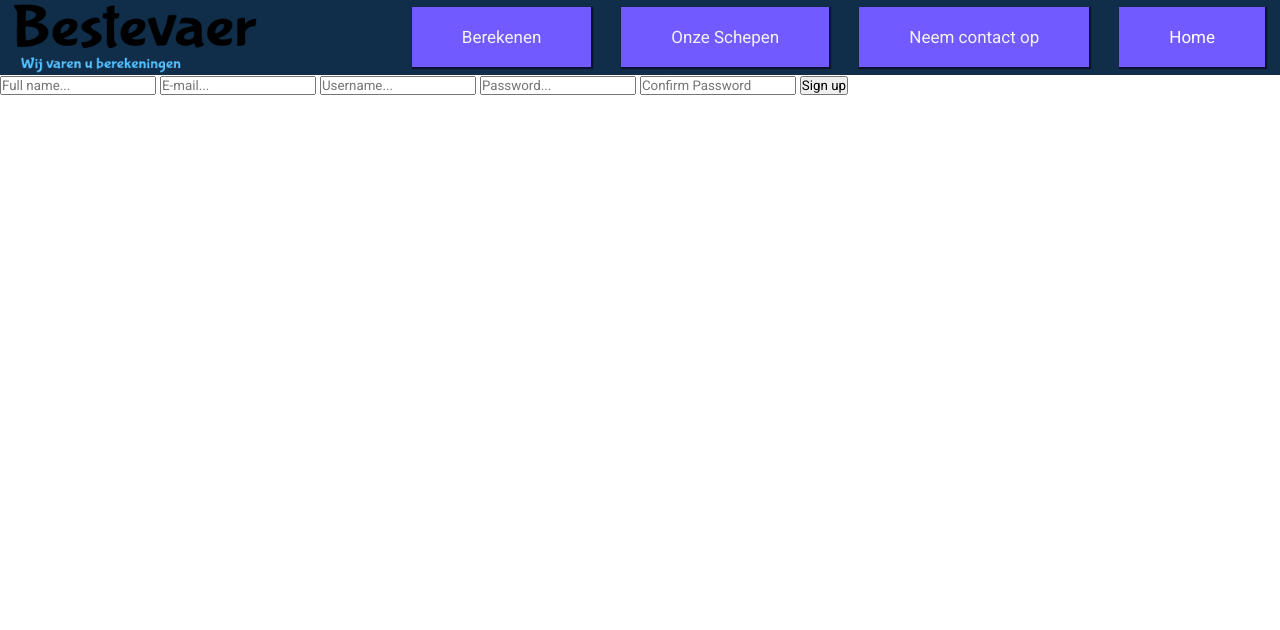
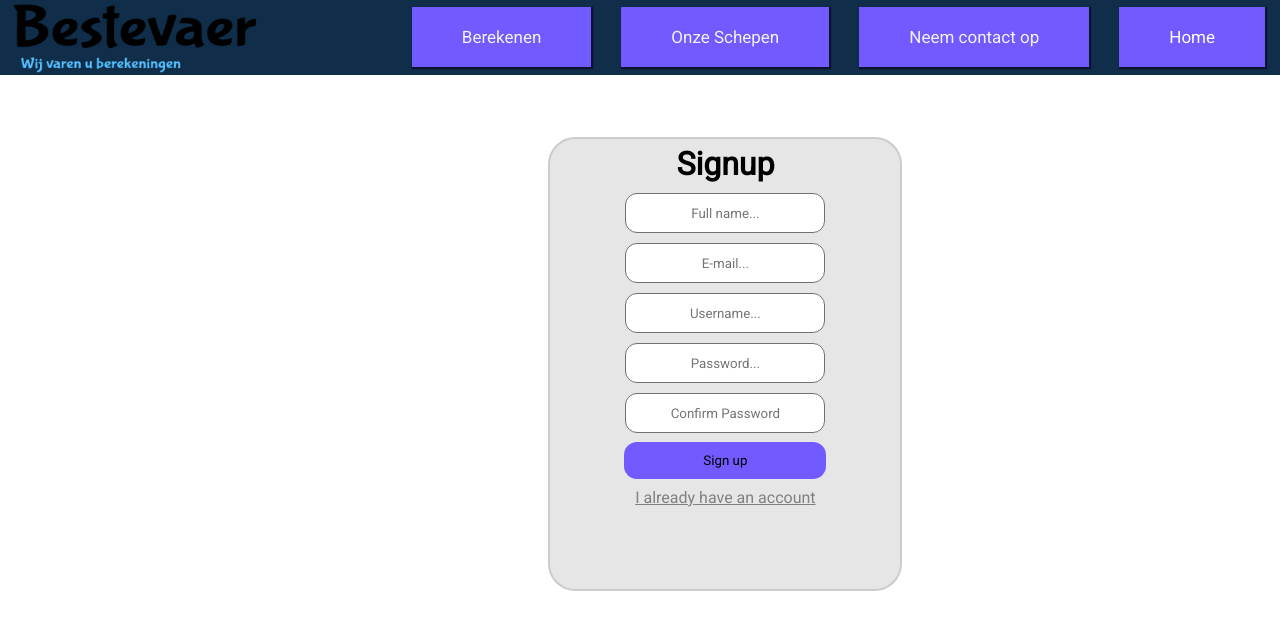
Before and after one commit to BoostioAaron/Bestevaer-Project, a PHP site: page /signup.php in a window 1280 px wide. Shown: the top 630 px of the page. Run offline with PHP 8.4, Linux system fonts and the light colour scheme; a user stored in the database is signed in; some libraries are stand-ins or nearby versions.

Commit message:
Login systeem style. v0.2

```diff
--- a/css/style.css
+++ b/css/style.css
@@ -264,8 +264,137 @@
 #GeanimeerdetextHome {
   text-align: Center;
 }
+/* home pagina */
 
-/* Home pagina */
+/* Login */
+#login-wrapper {
+  width: 350px;
+  height: 400px;
+  background-color: #e6e6e6;
+  border-radius: 3%;
+  box-shadow: 1px 1px gray;
+  margin-top: 5%;
+  margin-left: 43%;
+  margin-right: 50%;
+  border: solid 1px #e6e6e6;
+  border-radius: 25px;
+  outline: none;
+  box-shadow: 0 0 0 2px #cccccc;
+}
+
+#titelLogin {
+  margin-top: 5px;
+}
+
+#formitemslogin {
+  text-align: center;
+  float: left;
+}
+
+.logininput {
+  margin-top: 10px;
+  height: 40px;
+  width: 200px;
+  border-radius: 5%;
+  border: solid 1px #707070;
+  border-radius: 12px;
+  outline: none;
+  box-shadow: 0 0 0 2px #e6e6e6;
+  text-align: center;
+}
+
+#idonthaveaccountlink {
+  text-align: center;
+  color: gray;
+}
+
+#submitknop-login {
+  width: 200px;
+  margin: 10px;
+  height: 35px;
+  background-color: #715aff;
+  border-radius: 12px;
+  border: solid #715aff;
+  box-shadow: 0 0 0 1px #715aff;
+  outline: none;
+}
+
+#errorLogin {
+  margin-top: 15px;
+  text-align: center;
+}
+
+/* login */
+
+/* signup */
+
+#errorSignup {
+  margin-top: 15px;
+  text-align: center;
+}
+
+#signup-wrapper {
+  width: 350px;
+  height: 450px;
+  background-color: #e6e6e6;
+  border-radius: 3%;
+  box-shadow: 1px 1px gray;
+  margin-top: 5%;
+  margin-left: 43%;
+  margin-right: 50%;
+  border: solid 1px #e6e6e6;
+  border-radius: 25px;
+  outline: none;
+  box-shadow: 0 0 0 2px #cccccc;
+}
+
+#titelSignup {
+  margin-top: 5px;
+}
+
+#formitemsSignup {
+  text-align: center;
+  float: left;
+}
+
+.signupinput {
+  margin-top: 10px;
+  height: 40px;
+  width: 200px;
+  border-radius: 5%;
+  border: solid 1px #707070;
+  border-radius: 12px;
+  outline: none;
+  box-shadow: 0 0 0 2px #e6e6e6;
+  text-align: center;
+}
+
+#iHaveAnAccountlink {
+  text-align: center;
+  color: gray;
+}
+
+#submitknop-signup {
+  width: 200px;
+  margin: 10px;
+  height: 35px;
+  background-color: #715aff;
+  border-radius: 12px;
+  border: solid #715aff;
+  box-shadow: 0 0 0 1px #715aff;
+  outline: none;
+}
+
+/*signup */
+
+/* home pagina */
+#mijnschepenwrapper {
+  width: 100px;
+  height: 100px;
+  background-color: gray;
+}
+
+/* home pagina */
 
 /* icons */
 #iconCustomization {
--- a/includes/functionsinclude.php
+++ b/includes/functionsinclude.php
@@ -50,7 +50,7 @@
 
 
 function uidExists($conn, $username, $email){
-$sql = "SELECT * FROM USERS WHERE usersUid = ? OR usersEmail = ?;";
+$sql = "SELECT * FROM users WHERE usersUid = ? OR usersEmail = ?;";
 $stmt = mysqli_stmt_init($conn);
 if(!mysqli_stmt_prepare($stmt, $sql)){
 header("location: ../signup.php?error=stmtfailed");
--- a/includes/navbar.php
+++ b/includes/navbar.php
@@ -8,6 +8,8 @@
   if(isset($_SESSION["useruid"])){
     echo" <a href='Berekenen.php'>Berekenen</a>";
     echo"<a href='includes/logoutinclude.php'>logout</a>";
+    echo"<h1> ['useruid'] </h1>";
+
   }
   else{
 
--- a/signup.php
+++ b/signup.php
@@ -7,16 +7,21 @@
 </header>
 
  <main>
-
+ <div id="signup-wrapper">
+  <div id="formitemsSignup">
+  <h1 id="titelSignup"> Signup</h1>
 <form action="includes/signupinclude.php" method="post">
- <input type="text" name="name" placeholder="Full name..." ></input>
- <input type="text" name="email" placeholder="E-mail..." ></input>
- <input type="text" name="uid" placeholder="Username..." ></input>
- <input type="password" name="pwd" placeholder="Password..." ></input>
- <input type="password" name="pwd-confirm" placeholder="Confirm Password"></input>
-<button type="submit" name="submit">Sign up</button>
+ <input type="text" class="signupinput" name="name" placeholder="Full name..." ></input>
+ <input type="text" class="signupinput"  name="email" placeholder="E-mail..." ></input>
+ <input type="text" class="signupinput" name="uid" placeholder="Username..." ></input>
+ <input type="password" class="signupinput" name="pwd" placeholder="Password..." ></input>
+ <input type="password" class="signupinput" name="pwd-confirm" placeholder="Confirm Password"></input>
+<button type="submit" id="submitknop-signup" name="submit">Sign up</button>
+<br>
+<a id="iHaveAnAccountlink" href="login.php">I already have an account</a>
 </form>
 
+ <div id="errorSignup">
 <?php
 if(isset($_GET["error"])){
     if($_GET["error"] == "emptyinput"){
@@ -25,7 +30,7 @@
     else if ($_GET["error"] == "invaliduid" ){
         echo"<p> Choose a proper username!</p>";
     }
-    else if ($_GET["error"] == "invalidemail" ){
+    else if ($_GET["error"] == "invalidEmail" ){
         echo"<p> Choose a proper Email!!</p>";
     }
     else if ($_GET["error"] == "passwordsdontmatch" ){
@@ -38,9 +43,10 @@
         echo"<p>Your account has succesfuly been created!</p>";
     }
 }
-
-
 ?>
+  </div>
+ </div>
+</div>
 
  </main>
 
```
Also changed, not shown: login.php (+22 -5 lines), onzeSchepen.php (+6 -18 lines).
